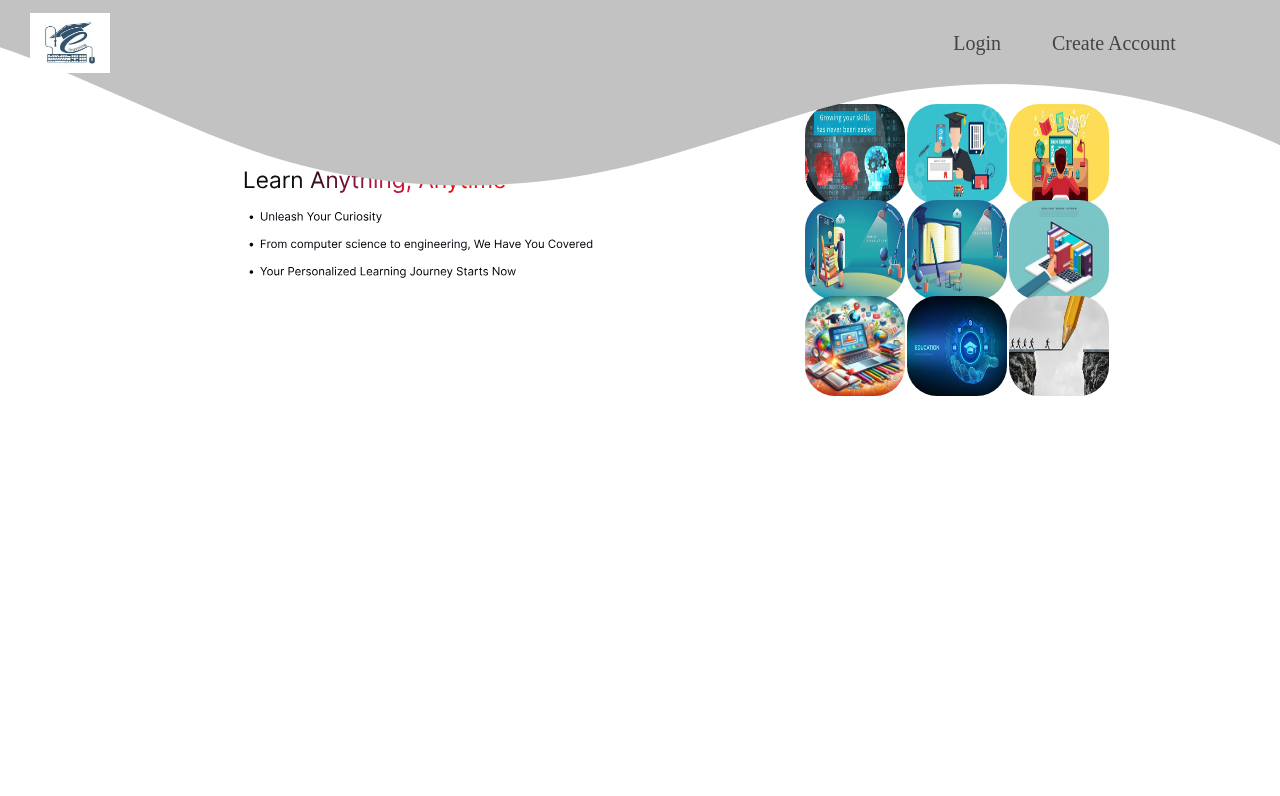
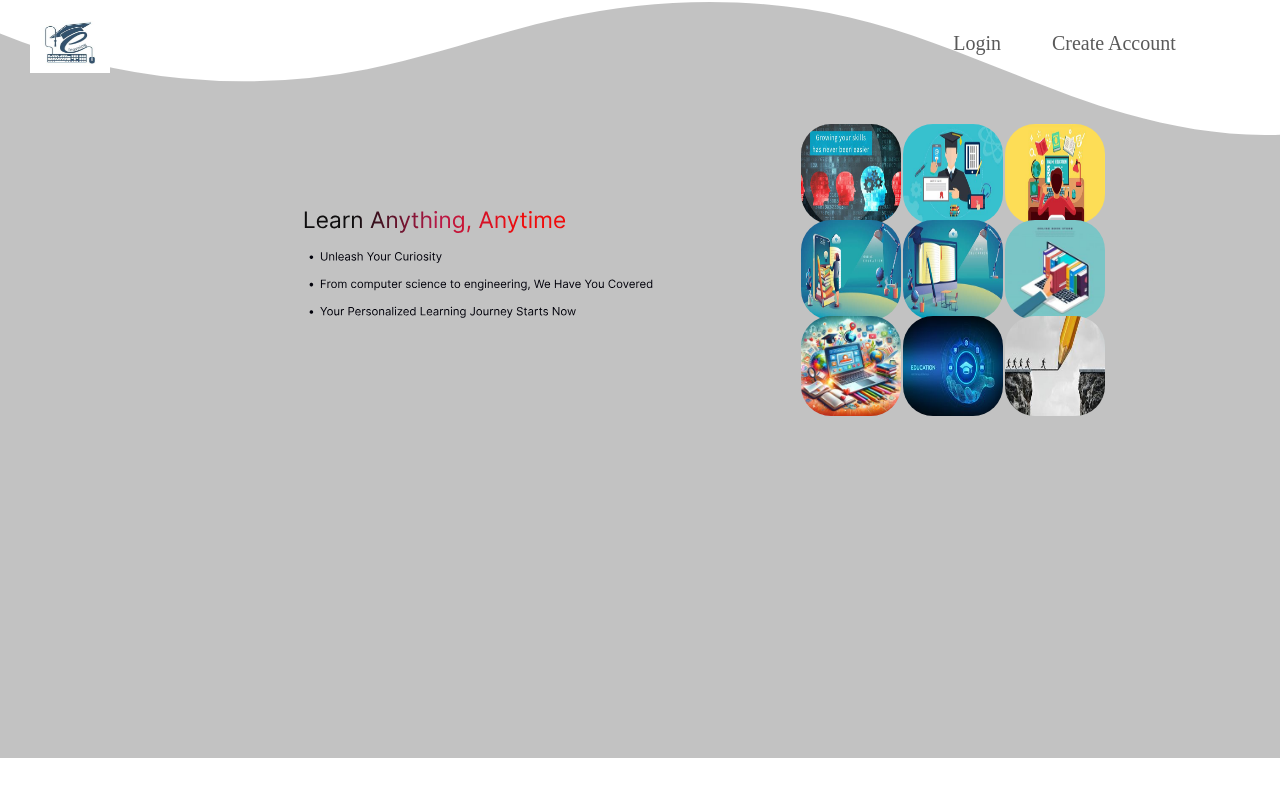
Before and after one commit to Red-stevo/E-LearningHub, a React (Vite) app in the folder student-learning-assistant/: page / in a window 1280 px wide. Shown: the top 796 px of the page. Built offline with nearby package versions, Linux system fonts and the light colour scheme; a web font is replaced by a local one.

Commit message:
Commit message >>>>> choosing the better design <<<<<

```diff
--- a/student-learning-assistant/src/AppPages/Component/HomePageSectionA.jsx
+++ b/student-learning-assistant/src/AppPages/Component/HomePageSectionA.jsx
@@ -7,14 +7,14 @@ const HomePageSectionA = () => {
     return(<div className={"home-page"}>
         <div className={"main-text"}><Image src={mainText}/></div>
         <div className={"home-design"}><HomeDesign/></div>
-        <div className="custom-shape-divider-top-1717935178">
+        {/*<div className="custom-shape-divider-top-1717935178">
             <svg data-name="Layer 1" xmlns="http://www.w3.org/2000/svg" viewBox="0 0 1200 120"
                  preserveAspectRatio="none">
                 <path
                     d="M985.66,92.83C906.67,72,823.78,31,743.84,14.19c-82.26-17.34-168.06-16.33-250.45.39-57.84,11.73-114,31.07-172,41.86A600.21,600.21,0,0,1,0,27.35V120H1200V95.8C1132.19,118.92,1055.71,111.31,985.66,92.83Z"
                     className="shape-fill"></path>
             </svg>
-        </div>
+        </div>*/}
     </div>)
 }
 
--- a/student-learning-assistant/src/AppPages/RoutedPages/IndexPage.jsx
+++ b/student-learning-assistant/src/AppPages/RoutedPages/IndexPage.jsx
@@ -36,9 +36,17 @@ export const IndexPage = () => {
 
 
     return (
-        <div>
-            <NavBar />
-            <HomePageSectionA />
+        <div className={"home"}>
+            <NavBar/>
+            <HomePageSectionA/>
+            <div className="custom-shape-divider-top-1717990207">
+                <svg data-name="Layer 1" xmlns="http://www.w3.org/2000/svg" viewBox="0 0 1200 120"
+                     preserveAspectRatio="none">
+                    <path
+                        d="M321.39,56.44c58-10.79,114.16-30.13,172-41.86,82.39-16.72,168.19-17.73,250.45-.39C823.78,31,906.67,72,985.66,92.83c70.05,18.48,146.53,26.09,214.34,3V0H0V27.35A600.21,600.21,0,0,0,321.39,56.44Z"
+                        className="shape-fill"></path>
+                </svg>
+            </div>
         </div>
     );
 }
--- a/student-learning-assistant/src/AppPages/Styles/HomePageStyles.css
+++ b/student-learning-assistant/src/AppPages/Styles/HomePageStyles.css
@@ -1,3 +1,7 @@
+.home{
+    background-color: #C2C2C2;
+}
+
 #logo{
     margin-left: 30px;
     margin-top: 0;
@@ -37,15 +41,15 @@
 }
 
 .main-text {
-    margin-top: 60px;
-    margin-left: 100px;
-    width: 55%;
+    margin-top: 100px;
+    margin-left: 160px;
+    width: 50%;
     padding:20px;
     height: fit-content;
 }
 
 .home-design{
-    margin-top:20px;
+    margin-top:40px;
 }
 
 #home-image1,#home-image2,#home-image3,
@@ -68,6 +72,7 @@
     position: relative;
 }
 
+/*
 
 .custom-shape-divider-top-1717935178 {
     position: absolute;
@@ -88,4 +93,24 @@
 
 .custom-shape-divider-top-1717935178 .shape-fill {
     fill: #C2C2C2;
+}*/
+
+.custom-shape-divider-top-1717990207 {
+    position: absolute;
+    top: 0;
+    left: 0;
+    width: 100%;
+    overflow: hidden;
+    line-height: 0;
 }
+
+.custom-shape-divider-top-1717990207 svg {
+    position: relative;
+    display: block;
+    width: calc(107% + 1.3px);
+    height: 147px;
+}
+
+.custom-shape-divider-top-1717990207 .shape-fill {
+    fill: #FFFFFF;
+}
```
